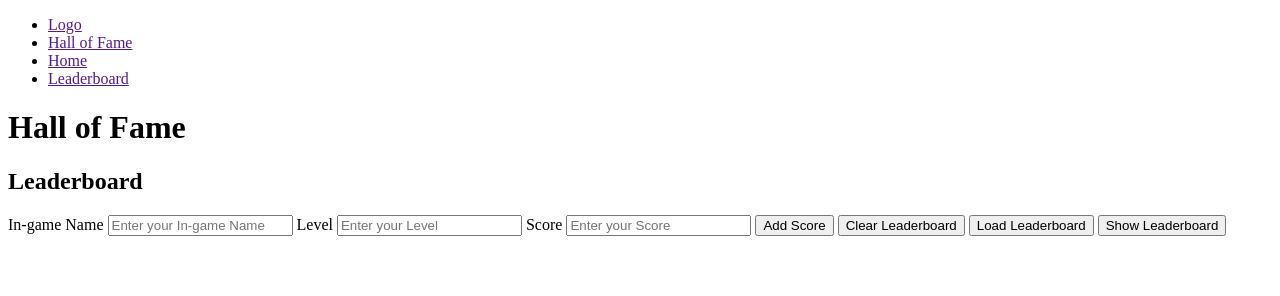
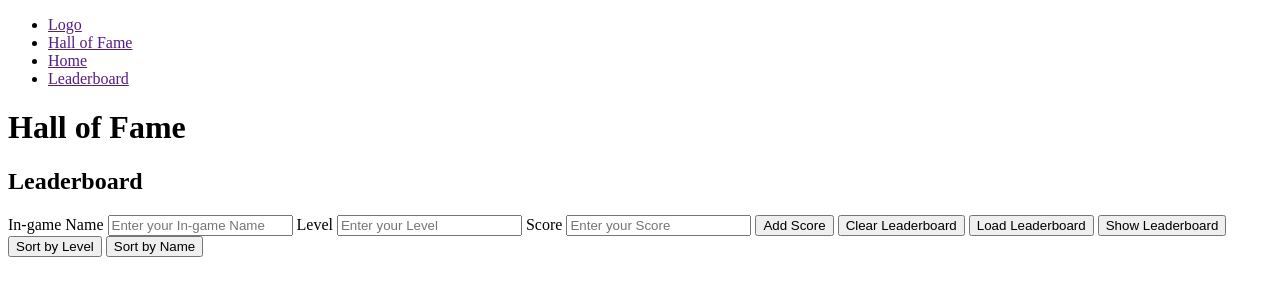
Before and after one commit to kentgilv/AWD-Seatwork-1-4-VK-25, a plain HTML site: page pages/leaderboard-page/index.html in a window 1280 px wide. Drawn offline with Linux system fonts and the light colour scheme.

Commit message:
feat(leaderboard page): add buttons

```diff
--- a/pages/leaderboard-page/index.html
+++ b/pages/leaderboard-page/index.html
@@ -31,6 +31,8 @@
           <button onclick="clearScores()">Clear Leaderboard</button>
           <button onclick="load()">Load Leaderboard</button>
           <button onclick="displayScores()">Show Leaderboard</button>
+          <button onclick="sortByLevel()">Sort by Level</button>
+          <button onclick="sortByName()">Sort by Name</button>
         </div>
     </main>
 
```
